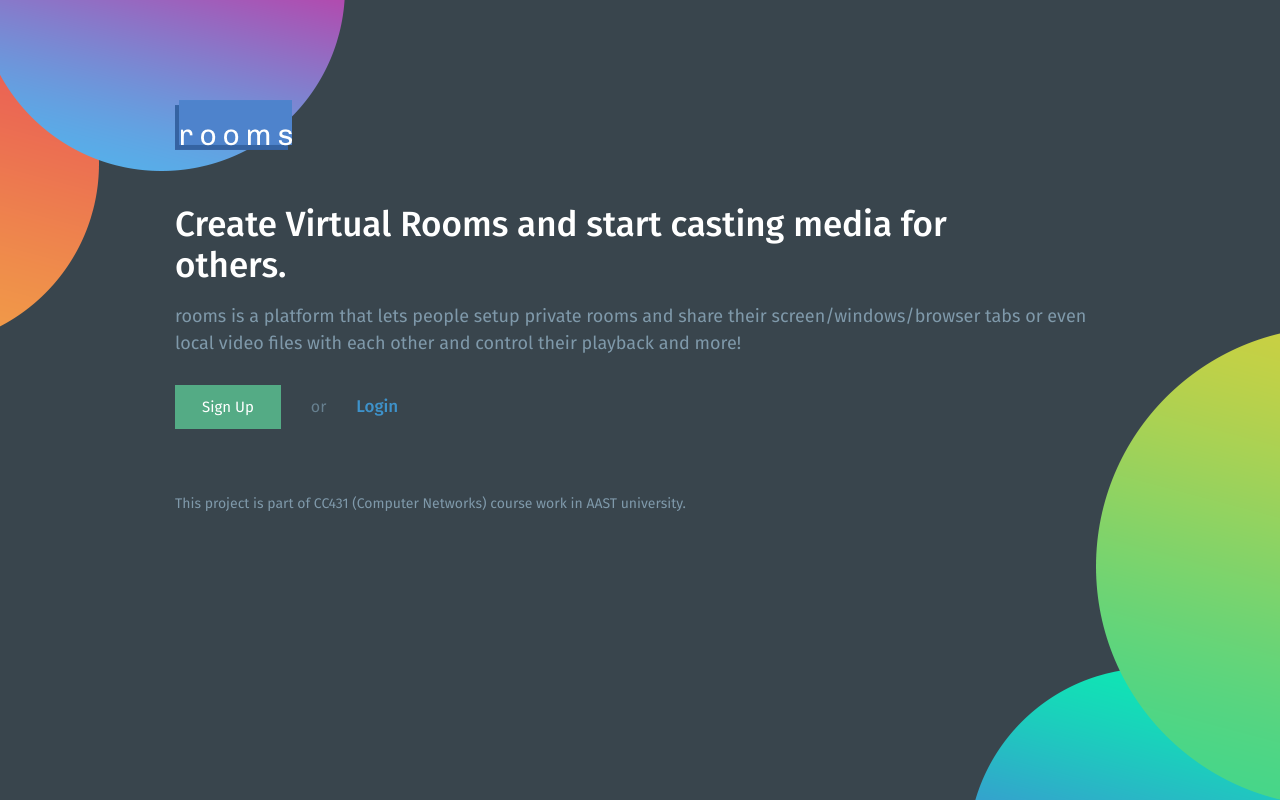
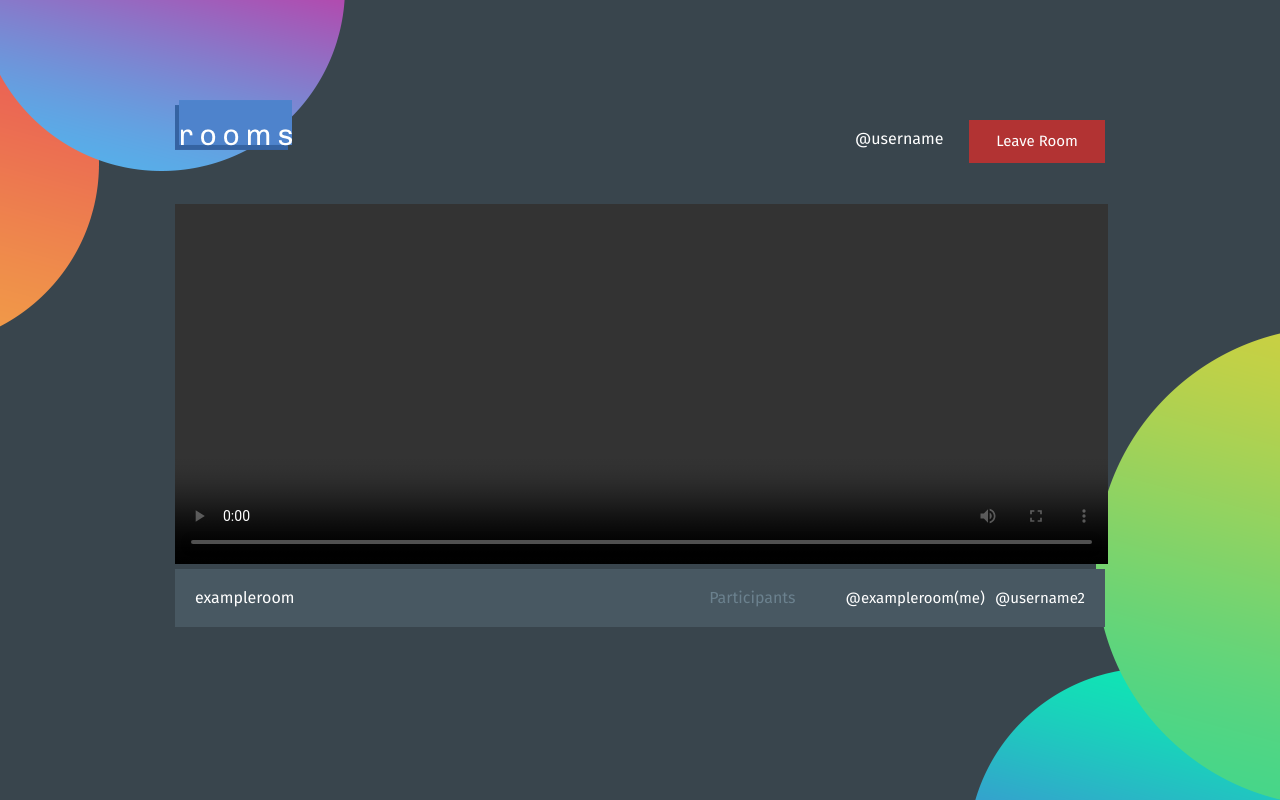
Before and after one commit to platoonic/rooms, a React (Create React App) app: page / in a window 1280 px wide. Built offline with nearby package versions, Linux system fonts and the light colour scheme.

Commit message:
Create Room page

```diff
--- a/src/App.js
+++ b/src/App.js
@@ -13,13 +13,20 @@ import Logo from './imgs/logo.png';
 function App() {
 	const [loginVisible, showLogin] = useState(0);
 	const [signupVisible, showSignup] = useState(0);
-	const [loggedIn, setLogin] = useState(0);
+	const [loggedIn, setLogin] = useState(1);
 	const [username, setUsername] = useState("username");
+	const [insideRoom, setInsideRoom] = useState(1);
 	let render;
 	if(loggedIn){
-		render = <Dashboard />;
+		render = <Dashboard insideRoom = {insideRoom}/>;
 	}else{
 		render = <Homepage showLogin = {showLogin} showSignup = {showSignup}/>;
+	}
+	let button;
+	if(insideRoom){
+		button = <a onClick={() => {setInsideRoom(0)}} className="button red" href="#">Leave Room</a>
+	}else{
+		button = <a onClick={() => {setLogin(0)}} className="button red" href="#">Logout</a>;
 	}
 	return (
 		<>
@@ -31,13 +38,13 @@ function App() {
 			}
 		    <div className="container-md homepage">
 				<div className="row">
-					<div className="col-9">
+					<div className="col-8">
 						<img className="logo" src={Logo} alt="rooms" />
 					</div>
 					{loggedIn == 1 &&
-						<div className="col-3 user_menu">
+						<div className="col-4 user_menu">
 							<span>@{username}</span>
-							<a onClick={() => {setLogin(0)}} className="button red" href="#">Logout</a>
+							{button}
 						</div>
 					}
 				</div>
--- a/src/components/dashboard.js
+++ b/src/components/dashboard.js
@@ -1,11 +1,14 @@
 import React from 'react';
+//Components
+import Room from './room';
 
 export default class Dashboard extends React.Component{
 	constructor(props){
 		super(props);
 		this.state = {
-			room_name: '',
-			room_code: ''
+			room_name: 'exampleroom',
+			room_code: 'REW3QWE',
+			type: 'source'
 		}
 	}
 	inputHandler = (event) => {
@@ -17,8 +20,11 @@ export default class Dashboard extends React.Component{
 		console.log(this.state);
 	}
 	render(){
-		return(
-			<>
+		let page;
+		if(this.props.insideRoom){
+			page = <Room type={this.state.type} room_name={this.state.room_name} room_code={this.state.room_code}/>;
+		}else{
+			page = <>
 					<div className="col-6">
 						<h3>Create a Room</h3>
 						<div className="room_action">
@@ -33,6 +39,11 @@ export default class Dashboard extends React.Component{
 							<a href="#">Join</a>
 						</div>
 					</div>
+					</>;
+		}
+		return(
+			<>
+				{page}
 			</>
 		);
 	}
--- /dev/null
+++ b/src/components/room.js
@@ -0,0 +1,31 @@
+import React from 'react';
+
+export default class Room extends React.Component{
+	constructor(props){
+		super(props);
+	}
+	render(){
+		return(
+			<div class="col-12">
+				<video width="933" height="360" controls></video>
+				<div class="video_controls">
+					<span class="room_name">{this.props.room_name}</span>
+					{this.props.type == 'host' &&
+					<>
+						<a href="#">Share Screen</a>
+						<a href="#">Upload Video</a>
+						<a href="#">Invite Users</a>
+					</>
+					}
+					<div class="participants">
+						<span>Participants</span>
+							<ul>
+								<li>@{this.props.room_name}(me)</li>
+								<li>@username2</li>
+							</ul>
+					</div>
+				</div>
+			</div>
+		);
+	}
+}
--- a/src/css/theme.css
+++ b/src/css/theme.css
@@ -57,10 +57,6 @@ h1,h2,h3,h4,h5,h6{
 	font-weight: 500;
 }
 
-.homepage .action .login:hover{
-	border-bottom:1px dotted #3e92ca;
-}
-
 .homepage .credits{
 	margin-top:80px;
 	font-size:14px;
@@ -105,8 +101,14 @@ h1,h2,h3,h4,h5,h6{
 	margin-top:20px;
 }
 
+.user_menu .button{
+	float:right;
+}
+
 .user_menu span{
-	padding-right:20px;
+	display:inline-block;
+	margin-top:10px;
+	margin-left:40px;
 }
 
 .room_action{
@@ -138,3 +140,32 @@ h1,h2,h3,h4,h5,h6{
 .room_action input[type=text]:focus{
 	outline:0;
 }
+
+.video_controls{
+	background-color:#485862;
+	padding:20px;
+}
+
+.video_controls a{
+	margin-left:20px;
+	font-size:15px;
+}
+
+.video_controls .participants{
+	float:right;
+}
+
+.video_controls .participants span{
+	color:#6b818e;
+}
+
+.video_controls .participants ul{
+	display:inline-block;
+	margin-top:0;
+}
+
+.video_controls .participants ul li{
+	display:inline-block;
+	padding-left:10px;
+	font-size:15px;
+}
--- a/src/css/ui.css
+++ b/src/css/ui.css
@@ -11,6 +11,10 @@ a{
 	color:#3e92ca;
 	text-decoration: none;
 	font-size:17px;
+}
+
+a:hover{
+	border-bottom:1px dotted #3e92ca;
 }
 
 .wrapper{
```
Lines whose indentation alone changed are shown as unchanged.
